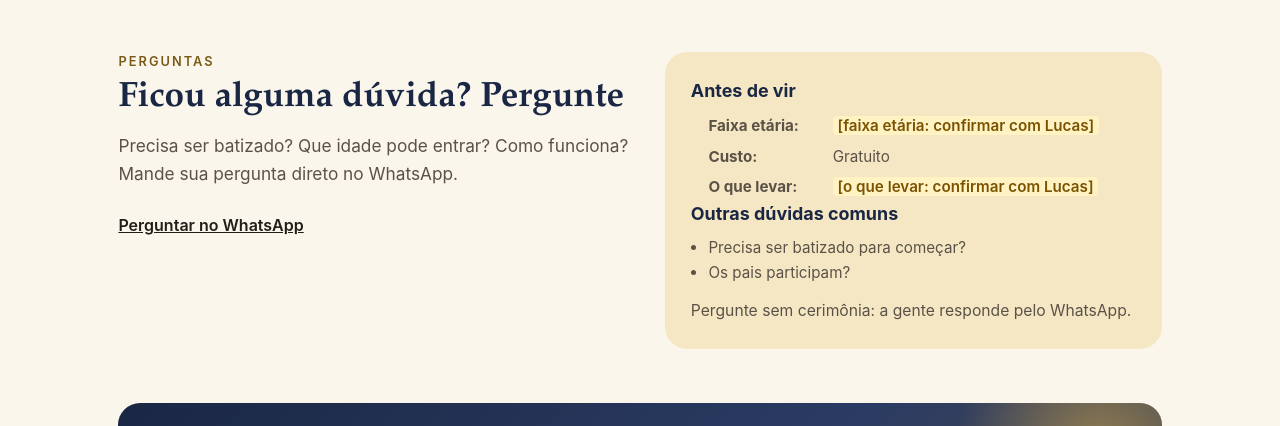
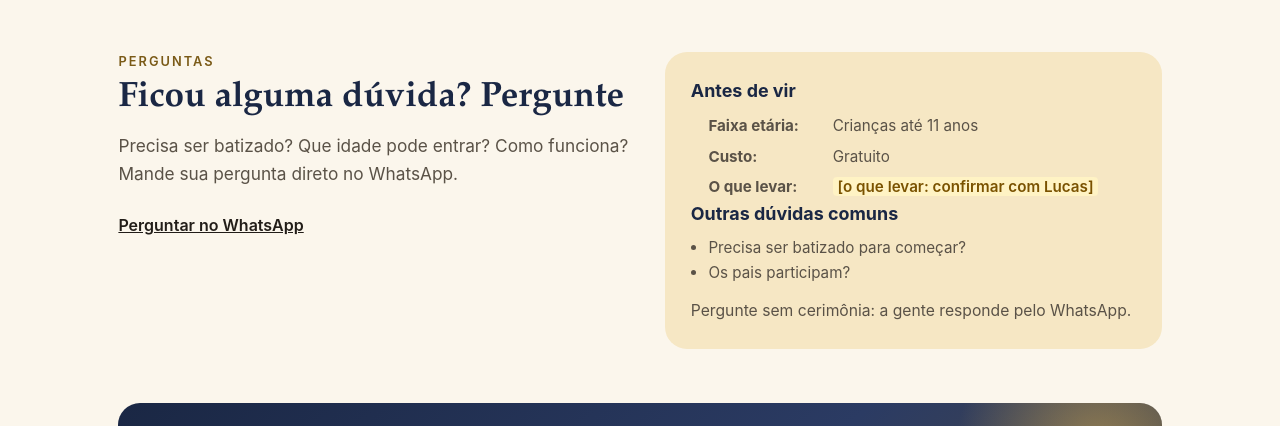
Before and after one commit to Comdei/comdei-org, a plain HTML site: page catequese-infantil.html in a window 1280 px wide. Shown: the part 1664-2090 px from the top of the page. Drawn offline with Linux system fonts and the light colour scheme.

Commit message:
Catequese: faixa etária até 11 anos

```diff
--- a/catequese-infantil.html
+++ b/catequese-infantil.html
@@ -266,7 +266,7 @@
         <div class="soft bg-gold">
           <h3>Antes de vir</h3>
           <ul class="facts">
-            <li><b>Faixa etária:</b> <span class="todo">[faixa etária: confirmar com Lucas]</span></li>
+            <li><b>Faixa etária:</b> Crianças até 11 anos</li>
             <li><b>Custo:</b> Gratuito</li>
             <li><b>O que levar:</b> <span class="todo">[o que levar: confirmar com Lucas]</span></li>
           </ul>
```
